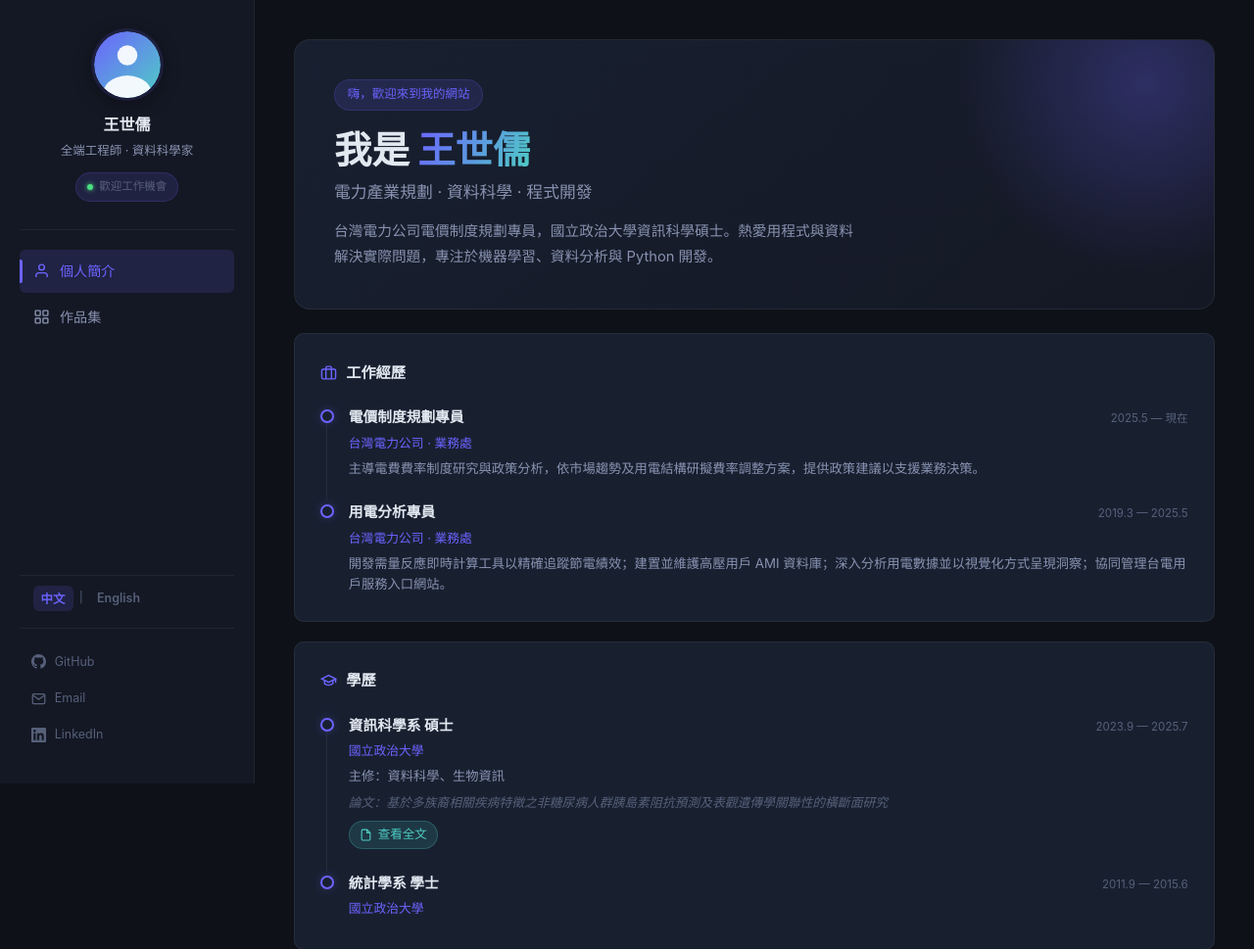
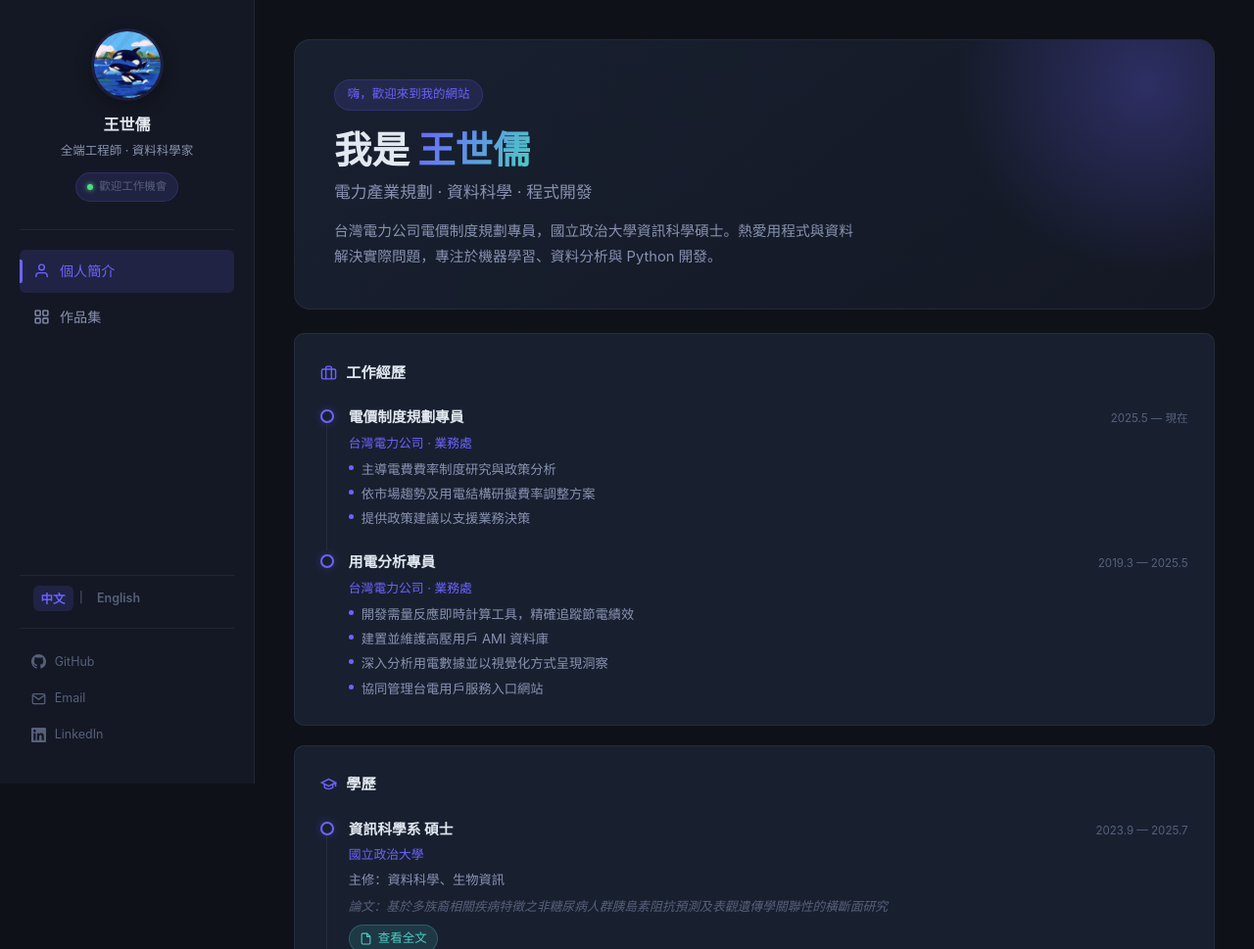
Before and after one commit to srwang721tw/my-portfolio, a Flask app: page / in a window 1280 px wide. Shown: the top 969 px of the page at 98% size. Run offline with Flask 3, Linux system fonts and the light colour scheme.

Commit message:
update: orca avatar, bullet-point work exp, README URL
- Replace placeholder SVG avatar with orca artwork
- Convert work experience descriptions to bullet lists (zh + en)
- Update README: title to "My personal portfolio website."
  and URL to https://srwang721tw.up.railway.app

Co-Authored-By: Claude Sonnet 4.5 <noreply@anthropic.com>

```diff
--- a/static/css/style.css
+++ b/static/css/style.css
@@ -331,6 +331,31 @@ html.lang-en .zh-only { display: none !important; }
 .tl-company { font-size: 0.8rem; color: var(--accent); margin-bottom: 0.3rem; }
 .tl-desc    { font-size: 0.83rem; color: var(--text2); line-height: 1.6; }
 
+.tl-bullets {
+  list-style: none;
+  display: flex;
+  flex-direction: column;
+  gap: 0.3rem;
+  margin-top: 0.35rem;
+  padding: 0;
+}
+.tl-bullets li {
+  display: flex;
+  align-items: flex-start;
+  gap: 0.5rem;
+  font-size: 0.83rem;
+  color: var(--text2);
+  line-height: 1.55;
+}
+.tl-bullets li::before {
+  content: '';
+  width: 5px; height: 5px;
+  border-radius: 50%;
+  background: var(--accent);
+  flex-shrink: 0;
+  margin-top: 0.46em;
+}
+
 .tl-thesis-title {
   margin-top: 0.4rem;
   font-size: 0.8rem;
--- a/templates/index.html
+++ b/templates/index.html
@@ -12,7 +12,7 @@
   <!-- ========== Mobile Header ========== -->
   <header class="mobile-header">
     <div class="mobile-logo">
-      <img class="avatar avatar-sm" src="{{ url_for('static', filename='img/avatar.svg') }}" alt="王世儒" id="mobileAvatarBtn"/>
+      <img class="avatar avatar-sm" src="{{ url_for('static', filename='img/avatar.png') }}" alt="王世儒" id="mobileAvatarBtn"/>
       <span class="mobile-name">王世儒</span>
     </div>
     <div class="mobile-right">
@@ -37,7 +37,7 @@
       <!-- To use your own photo: replace avatar.svg with avatar.jpg in static/img/ -->
       <div class="profile">
         <button class="avatar-btn" id="avatarBtn" aria-label="回到個人簡介">
-          <img class="avatar" src="{{ url_for('static', filename='img/avatar.svg') }}" alt="王世儒"/>
+          <img class="avatar" src="{{ url_for('static', filename='img/avatar.png') }}" alt="王世儒"/>
         </button>
         <h1 class="profile-name">
           <span class="zh-only">王世儒</span>
@@ -164,8 +164,16 @@
                 <span class="zh-only">台灣電力公司 · 業務處</span>
                 <span class="en-only">Taiwan Power Company · Business Division</span>
               </p>
-              <p class="tl-desc zh-only">主導電費費率制度研究與政策分析，依市場趨勢及用電結構研擬費率調整方案，提供政策建議以支援業務決策。</p>
-              <p class="tl-desc en-only">Lead research and policy analysis on electricity tariff structures; develop rate adjustment proposals based on market trends and consumption patterns; deliver recommendations to support executive-level decision-making.</p>
+              <ul class="tl-bullets zh-only">
+                <li>主導電費費率制度研究與政策分析</li>
+                <li>依市場趨勢及用電結構研擬費率調整方案</li>
+                <li>提供政策建議以支援業務決策</li>
+              </ul>
+              <ul class="tl-bullets en-only">
+                <li>Lead research and policy analysis on electricity tariff structures</li>
+                <li>Develop rate adjustment proposals based on market trends and consumption patterns</li>
+                <li>Deliver recommendations to support executive-level decision-making</li>
+              </ul>
             </div>
           </div>
           <div class="timeline-item">
@@ -185,8 +193,18 @@
                 <span class="zh-only">台灣電力公司 · 業務處</span>
                 <span class="en-only">Taiwan Power Company · Business Division</span>
               </p>
-              <p class="tl-desc zh-only">開發需量反應即時計算工具以精確追蹤節電績效；建置並維護高壓用戶 AMI 資料庫；深入分析用電數據並以視覺化方式呈現洞察；協同管理台電用戶服務入口網站。</p>
-              <p class="tl-desc en-only">Built a real-time calculation tool for tracking demand response performance; developed and maintained the AMI database for high-voltage commercial customers; conducted in-depth power consumption analysis with data visualization; co-managed the Taiwan Power customer service portal.</p>
+              <ul class="tl-bullets zh-only">
+                <li>開發需量反應即時計算工具，精確追蹤節電績效</li>
+                <li>建置並維護高壓用戶 AMI 資料庫</li>
+                <li>深入分析用電數據並以視覺化方式呈現洞察</li>
+                <li>協同管理台電用戶服務入口網站</li>
+              </ul>
+              <ul class="tl-bullets en-only">
+                <li>Built a real-time calculation tool for tracking demand response performance</li>
+                <li>Developed and maintained the AMI database for high-voltage commercial customers</li>
+                <li>Conducted in-depth power consumption analysis with data visualization</li>
+                <li>Co-managed the Taiwan Power customer service portal</li>
+              </ul>
             </div>
           </div>
         </div>
```
Also changed, not shown: README.md, static/img/avatar.png (added).
